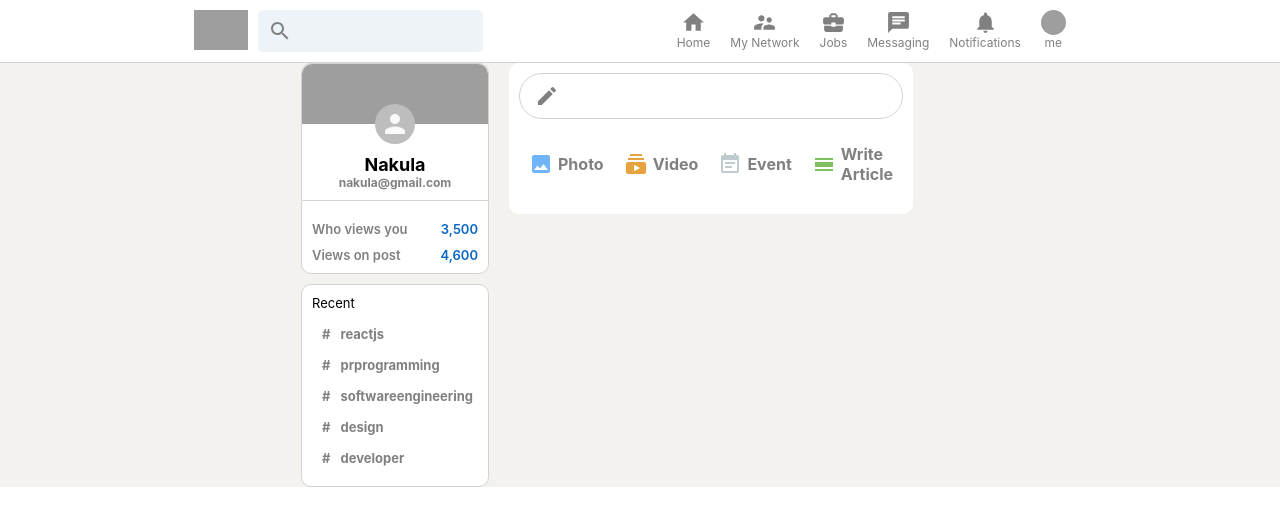
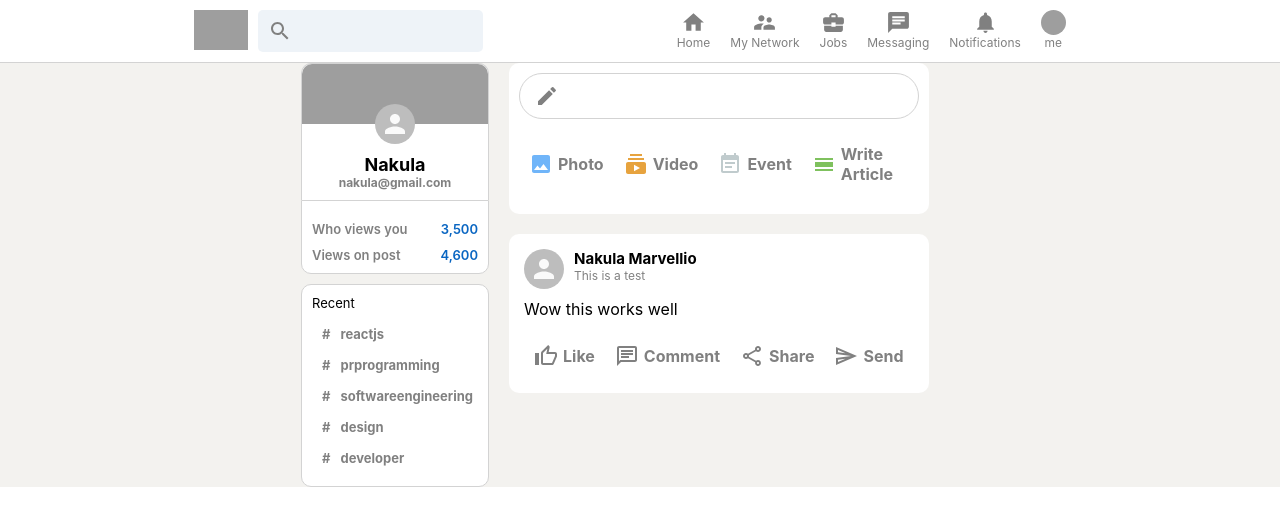
Before and after one commit to nakullio/linkedin-nmclone, a React (Create React App) app: page / in a window 1280 px wide. Shown: the top 526 px of the page. Built offline with nearby package versions, Linux system fonts and the light colour scheme; grey boxes are pictures that could not be loaded.

Commit message:
ADD: Posts section

```diff
--- a/src/Feed.js
+++ b/src/Feed.js
@@ -1,4 +1,4 @@
-import React from 'react'
+import React, { useState } from 'react'
 import './Feed.css'
 import InputOption from './InputOption'
 import CreateIcon from '@material-ui/icons/Create'
@@ -6,8 +6,12 @@ import ImageIcon from '@material-ui/icons/Image'
 import SubscriptionsIcon from '@material-ui/icons/Subscriptions'
 import EventNoteIcon from '@material-ui/icons/EventNote'
 import CalendarViewDayIcon from '@material-ui/icons/CalendarViewDay'
+import Post from './Post'
 
 function Feed() {
+    // create state variable for feed
+    const [posts, setPosts] = useState([]);
+
     return (
         <div className="feed">
             <div className="feed__inputContainer">
@@ -25,6 +29,19 @@ function Feed() {
                     <InputOption Icon={CalendarViewDayIcon} title='Write Article' color='#7fc15e'/>
                 </div>
             </div>
+
+
+            {/* Posts */}
+            {/* everytime i had post, i wanna render out in the screen */}
+            {posts.map((post) => (
+                <Post />
+            ))}
+
+            <Post
+            name='Nakula Marvellio'
+            description="This is a test"
+            message="Wow this works well"
+            />
         </div>
     )
 }
--- /dev/null
+++ b/src/Post.css
@@ -0,0 +1,34 @@
+.post {
+  background-color: white;
+  padding: 15px;
+  margin-bottom: 10px;
+  border-radius: 10px;
+}
+
+.post__header {
+  display: flex;
+  margin-bottom: 10px;
+}
+
+.post__info {
+  margin-left: 10px;
+}
+
+.post__info > p {
+  font-size: 12px;
+  color: gray;
+}
+
+/* handle overflow text */
+.post__body {
+  overflow-wrap: anywhere;
+}
+
+.post__info > h2 {
+  font-size: 15px;
+}
+
+.post__buttons {
+  display: flex;
+  justify-content: space-evenly;
+}
--- /dev/null
+++ b/src/Post.js
@@ -0,0 +1,32 @@
+import { Avatar } from '@material-ui/core'
+import React from 'react'
+import InputOption from './InputOption'
+import './Post.css'
+import ThumbUpAltOutlinedIcon from '@material-ui/icons/ThumbUpAltOutlined'
+import ChatOutlinedIcon from '@material-ui/icons/ChatOutlined'
+import ShareOutlinedIcon from '@material-ui/icons/ShareOutlined'
+import SendOutlinedIcon from '@material-ui/icons/SendOutlined'
+
+function Post({ name, description, message, photoUrl }) {
+    return  <div className="post">
+        <div className="post__header">
+            <Avatar />
+            <div className="post__info">
+                <h2>{name}</h2>
+                <p>{description}</p>
+            </div>
+        </div>
+        <div className="post__body">
+            <p>{message}</p>
+        </div>
+
+        <div className="post__buttons">
+            <InputOption Icon={ThumbUpAltOutlinedIcon} title="Like" color="gray"/>
+            <InputOption Icon={ChatOutlinedIcon} title="Comment" color="gray"/>
+            <InputOption Icon={ShareOutlinedIcon} title="Share" color="gray"/>
+            <InputOption Icon={SendOutlinedIcon} title="Send" color="gray"/>
+        </div>
+    </div>;
+}
+
+export default Post
```
